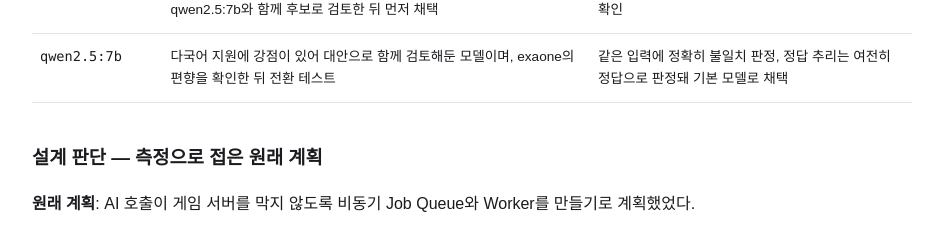
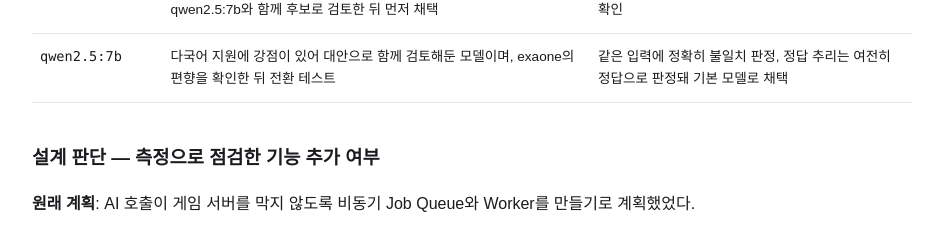
Before and after one commit to KimDJ7105/KimDJ7105.github.io, a plain HTML site: page index.html in a window 1280 px wide. Shown: the part 7171-7401 px from the top of the page, without its empty margins (168-1111 px from the left). Drawn offline with Linux system fonts and the light colour scheme.

Commit message:
Use '측정으로 점검한 기능 추가 여부' for the heading

```diff
--- a/index.html
+++ b/index.html
@@ -225,7 +225,7 @@
         </tbody>
       </table>
 
-      <h3>설계 판단 — 측정으로 접은 원래 계획</h3>
+      <h3>설계 판단 — 측정으로 점검한 기능 추가 여부</h3>
       <p><strong>원래 계획</strong>: AI 호출이 게임 서버를 막지 않도록 비동기 Job Queue와 Worker를 만들기로 계획했었다.</p>
       <p><strong>측정</strong>: Python(asyncio) 테스트 스크립트로 N개 방의 범인 역할 WebSocket 클라이언트를 전부 동시에 제어해, 정확히 같은 시점에 범행을 제출하도록 만들어 Ollama에 요청이 한꺼번에 몰리게 했다. 같은 시간 동안 이 요청들과 무관한 별도의 통제 방에도 0.2초 간격으로 메시지를 계속 보내, 요청이 쌓인 동안 게임 서버의 다른 처리까지 느려지는지 함께 측정했다.</p>
 
```
